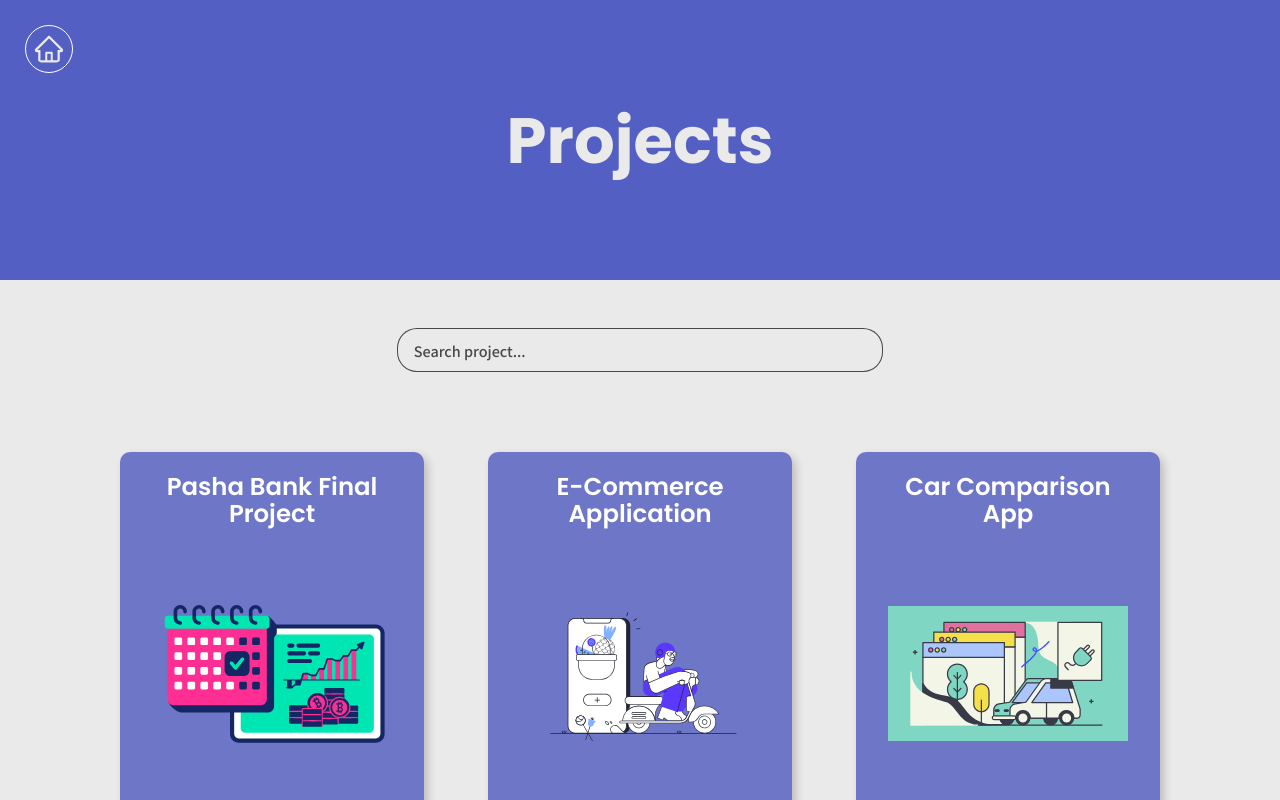
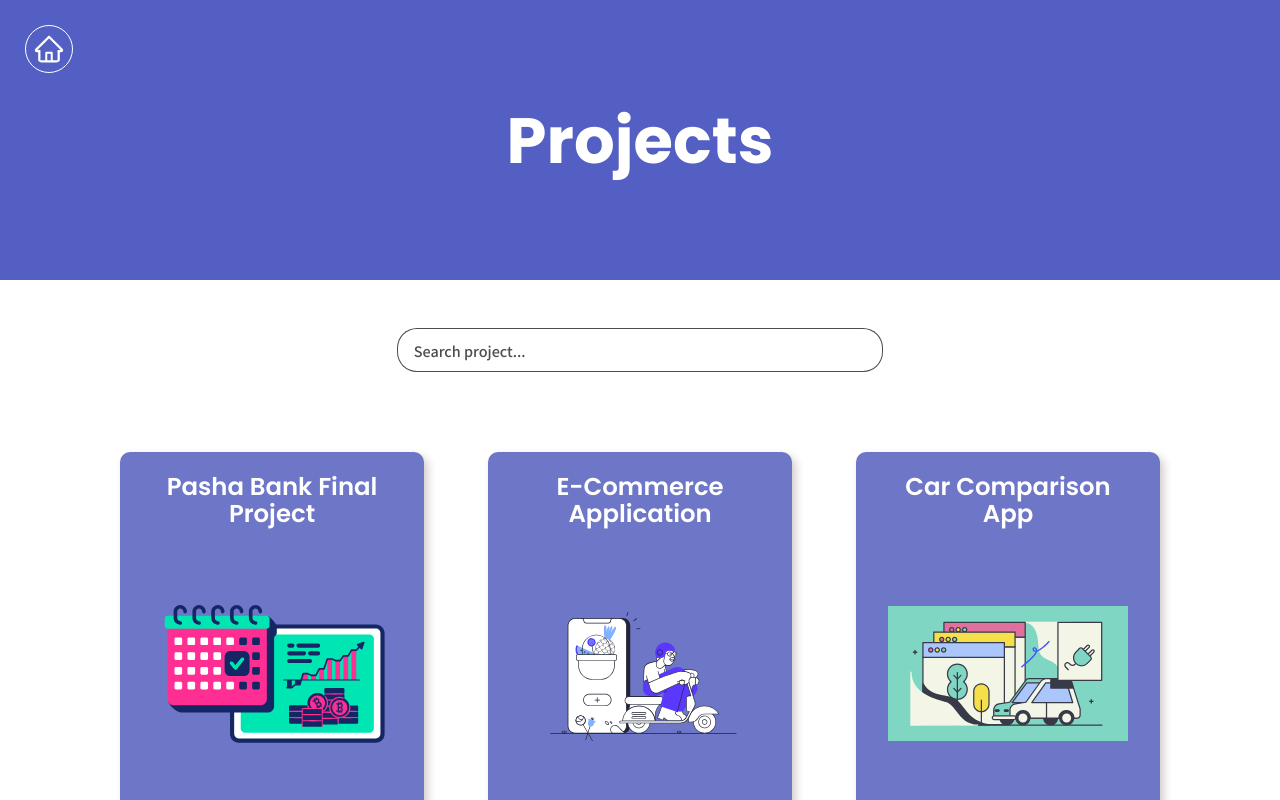
Before and after one commit to KarimovFarda/portfolio, a React (Create React App) app: page /projects in a window 1280 px wide. Shown: the top 800 px of the page. Built offline with nearby package versions, Linux system fonts and the light colour scheme; a web font is replaced by a local one.

Commit message:
Update theme.js

```diff
--- a/src/theme/theme.js
+++ b/src/theme/theme.js
@@ -9,7 +9,7 @@ export const blueThemeLight = {
     primary80: '#545fc4cc',
     primary50: '#545fc480',
     primary30: '#545fc44d',
-    secondary: '#eaeaea',
+    secondary: '#ffffff',
     secondary70: '#eaeaeab3',
     secondary50: '#eaeaea80',
     tertiary: '#212121',
```
